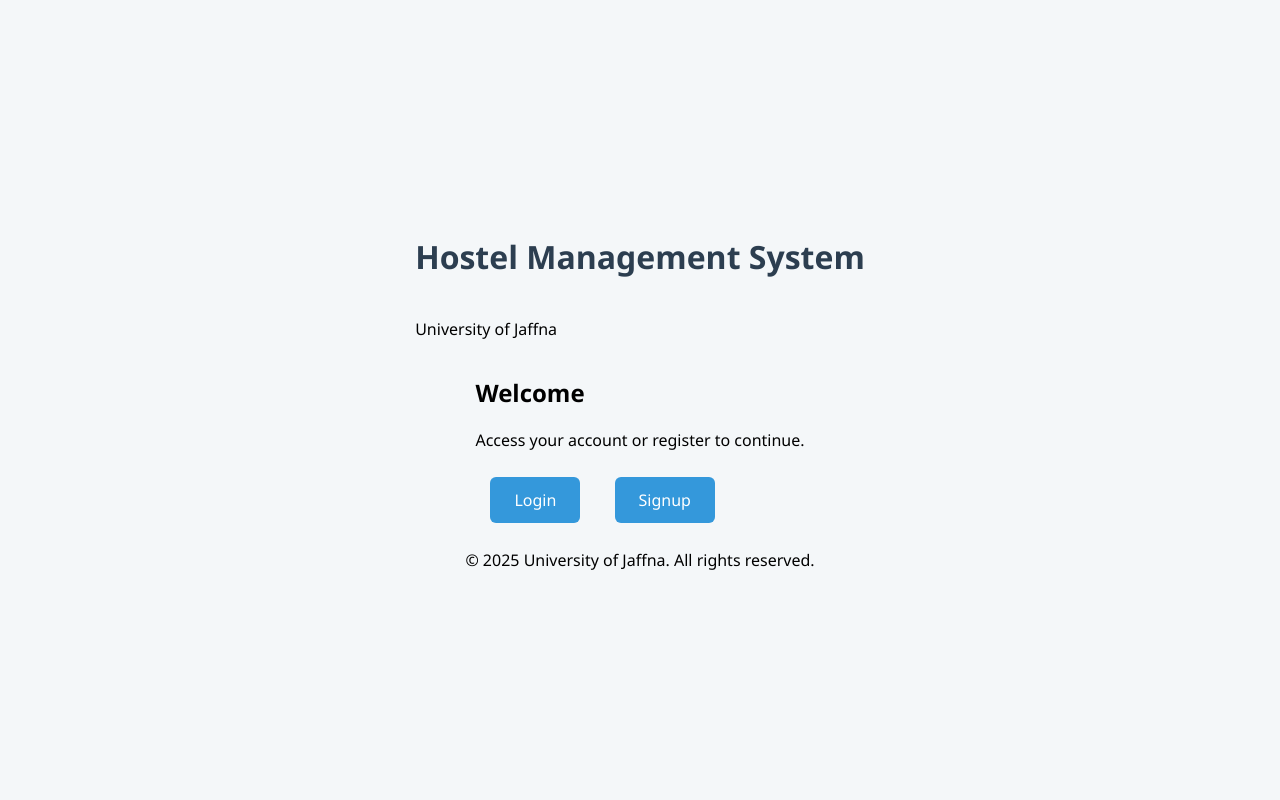
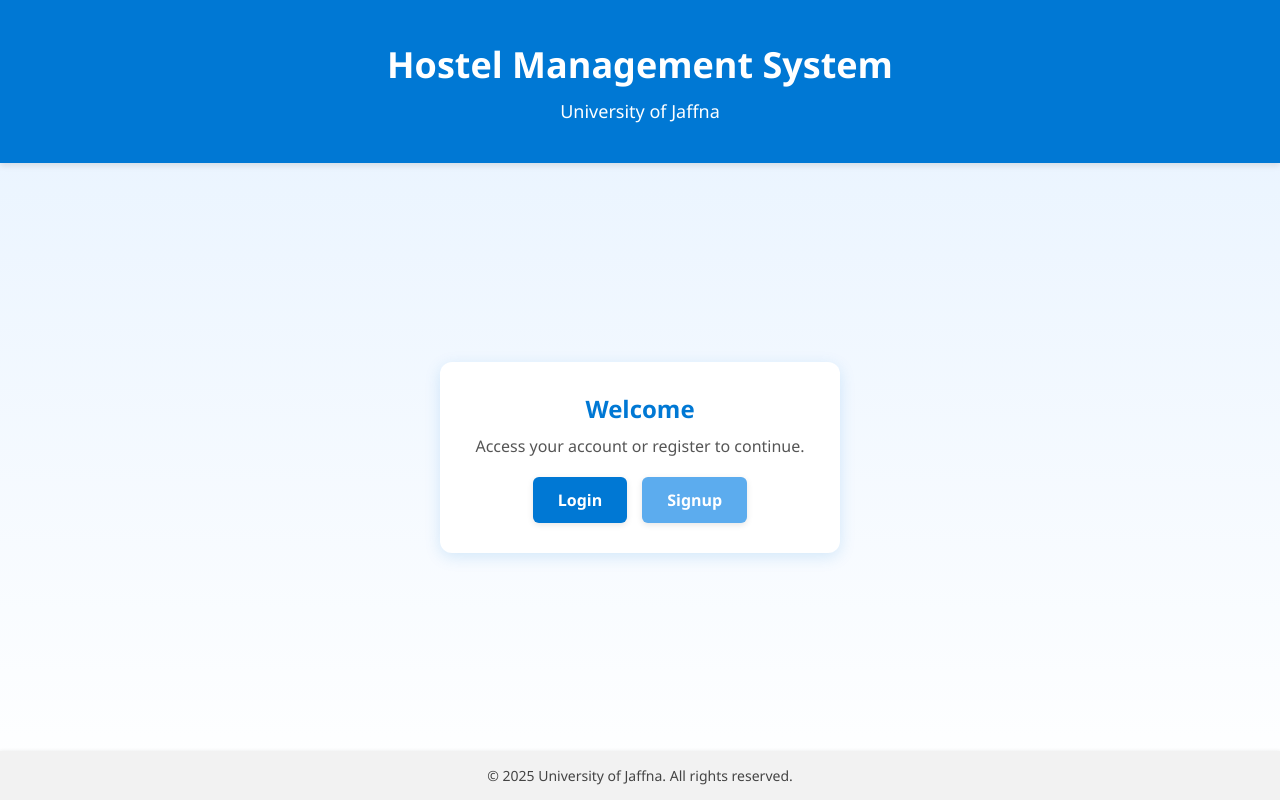
Before and after one commit to RiyaasathMJM/Hostel_Management_System, a PHP site: page / in a window 1280 px wide. Run offline with PHP 8.4, Linux system fonts and the light colour scheme.

Commit message:
Modified

```diff
--- a/Assets/home.css
+++ b/Assets/home.css
@@ -1,35 +1,141 @@
-/* home.css - Consistent with Microsoft Teams UI styling */
-
-body {
+/* General Reset */
+* {
     margin: 0;
     padding: 0;
-    font-family: 'Segoe UI', Tahoma, Geneva, Verdana, sans-serif;
-    background: #f4f7f9;
+    box-sizing: border-box;
+  }
+
+  body {
+    font-family: 'Segoe UI', Tahoma, sans-serif;
+    background: linear-gradient(to bottom, #e6f2ff, #ffffff);
+    color: #333;
     display: flex;
     flex-direction: column;
+    min-height: 100vh;
+  }
+
+  /* Header */
+  .hero-section {
+    background-color: #0078D4;
+    color: white;
+    text-align: center;
+    padding: 40px 20px;
+    box-shadow: 0 3px 6px rgba(0,0,0,0.1);
+  }
+
+  .main-heading {
+    font-size: 36px;
+    margin-bottom: 10px;
+    animation: fadeIn 1s ease-in-out;
+  }
+
+  .sub-heading {
+    font-size: 18px;
+    animation: fadeIn 1.2s ease-in-out;
+  }
+
+  /* Main Card */
+  main {
+    flex: 1;
+    display: flex;
+    justify-content: center;
     align-items: center;
+    padding: 30px 15px;
+  }
+
+  .card {
+    background-color: white;
+    padding: 30px 25px;
+    border-radius: 12px;
+    box-shadow: 0 4px 16px rgba(0, 120, 212, 0.15);
+    text-align: center;
+    max-width: 400px;
+    width: 100%;
+    animation: fadeUp 0.8s ease-out;
+  }
+
+  .card h2 {
+    font-size: 24px;
+    color: #0078D4;
+    margin-bottom: 10px;
+  }
+
+  .card p {
+    margin-bottom: 20px;
+    color: #555;
+  }
+
+  /* Buttons */
+  .button-group {
+    display: flex;
+    gap: 15px;
+    flex-wrap: wrap;
     justify-content: center;
-    height: 100vh;
-}
+  }
 
-h1 {
-    color: #2c3e50;
-    margin-bottom: 40px;
-    font-size: 32px;
-}
+  .btn {
+    text-decoration: none;
+    padding: 12px 25px;
+    background-color: #0078D4;
+    color: white;
+    border-radius: 6px;
+    font-weight: 600;
+    transition: 0.3s ease;
+    box-shadow: 0 2px 6px rgba(0,0,0,0.1);
+  }
 
-a {
-    display: inline-block;
-    margin: 10px 15px;
-    padding: 12px 24px;
-    text-decoration: none;
-    color: #fff;
-    background-color: #3498db;
-    border-radius: 6px;
-    font-size: 16px;
-    transition: background-color 0.3s ease;
-}
+  .btn:hover {
+    background-color: #005a9e;
+    transform: scale(1.03);
+  }
 
-a:hover {
-    background-color: #2980b9;
-}
+  .btn.secondary {
+    background-color: #5cacee;
+  }
+
+  .btn.secondary:hover {
+    background-color: #3c91dc;
+  }
+
+  /* Footer */
+  footer {
+    background-color: #f2f2f2;
+    text-align: center;
+    padding: 15px 10px;
+    font-size: 14px;
+    color: #444;
+    box-shadow: 0 -1px 3px rgba(0,0,0,0.05);
+  }
+
+  /* Animations */
+  @keyframes fadeUp {
+    0% {
+      transform: translateY(40px);
+      opacity: 0;
+    }
+    100% {
+      transform: translateY(0px);
+      opacity: 1;
+    }
+  }
+
+  @keyframes fadeIn {
+    from { opacity: 0; }
+    to { opacity: 1; }
+  }
+
+  /* Mobile Responsive */
+  @media (max-width: 500px) {
+    .main-heading {
+      font-size: 28px;
+    }
+
+    .card h2 {
+      font-size: 20px;
+    }
+
+    .btn {
+      width: 100%;
+      text-align: center;
+    }
+  }
```
